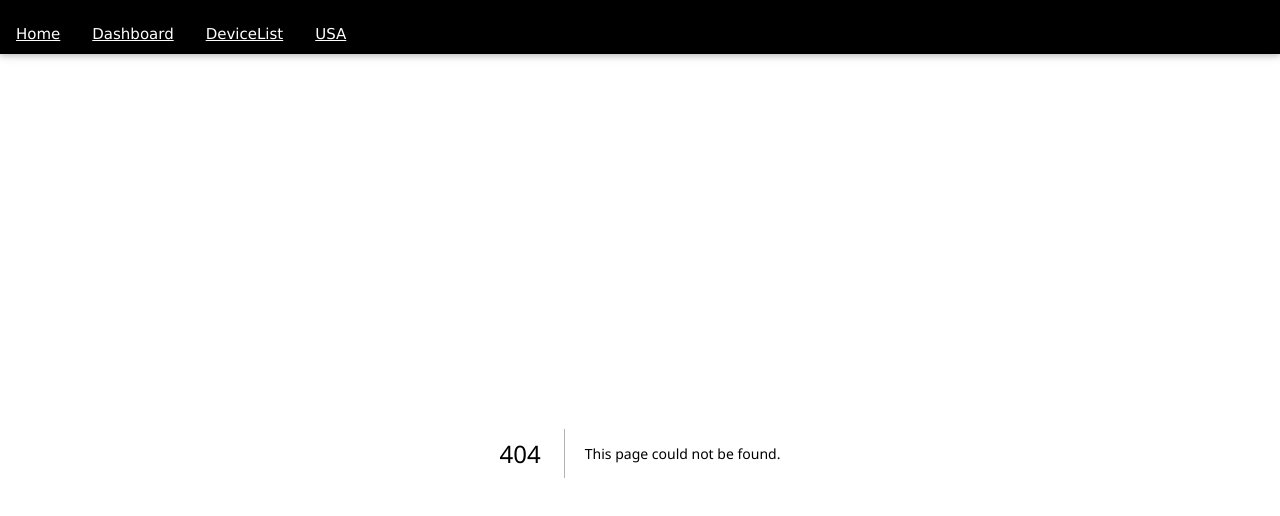
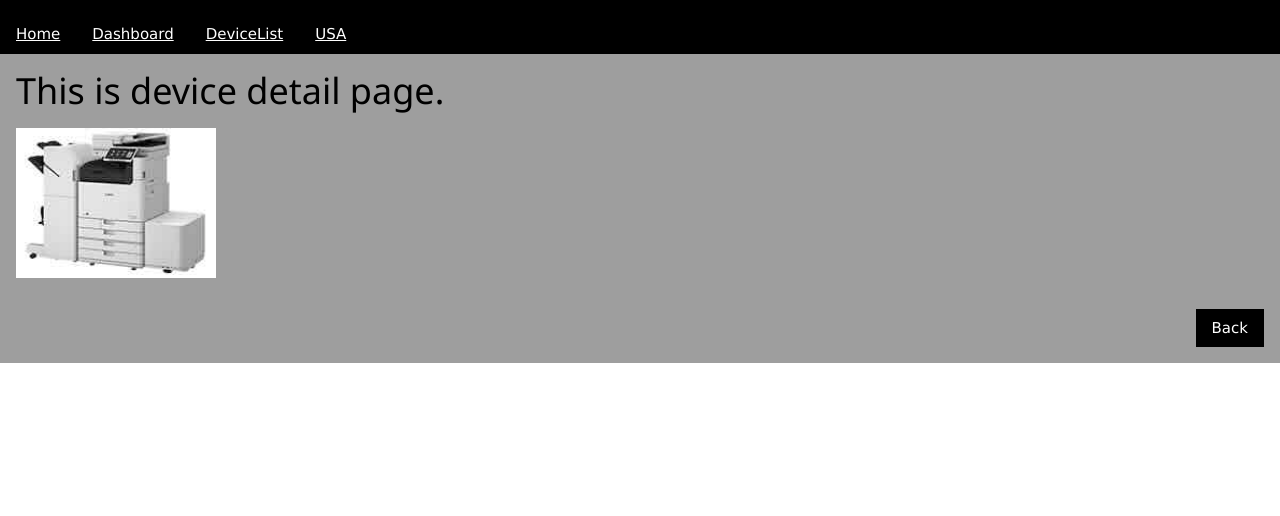
Before and after one commit to miketorii/ReactApps, a Next.js app in the folder appnextvm/: page /devicedetail in a window 1280 px wide. Before the commit this address had no page. Shown: the top 516 px of the page. Built offline with nearby package versions, Linux system fonts and the light colour scheme.

Commit message:
add device detail page

```diff
--- /dev/null
+++ b/appnextvm/app/devicedetail/page.tsx
@@ -0,0 +1,18 @@
+import Link from 'next/link';
+import Image from 'next/image';
+
+import iRADVC5800Img from '../../images/iR-ADV.jpg';
+
+export default function Page(){
+       return (
+        <div className="w3-container w3-gray">
+       	      <h1>This is device detail page.</h1>
+	      <Image src={iRADVC5800Img} alt="iR-ADV C5800" width={200} height={150}/>
+	      <p />
+	      <Link href="/devicelist">
+	      	    <button className="w3-button w3-black w3-section w3-right">Back</button>
+	      </Link>
+	</div>
+
+	      );
+};
--- a/appnextvm/app/devicelist/page.tsx
+++ b/appnextvm/app/devicelist/page.tsx
@@ -70,7 +70,7 @@ export default function DeviceListPage(){
 		<Badge>Device List</Badge>
 		<p />
 		<ul>
-			{ devices.map( (obj) => (<li>{obj.modelname}    {obj.serialnumber}    {obj.status}</li>) ) }
+			{ devices.map( (obj) => (<li>{obj.modelname}    {obj.serialnumber}    {obj.status} <Link href="/devicedetail">...</Link></li>) ) }
 		</ul>
 		<p />
 		<Button backgroundColor="#1E90FF" color="white">Detail</Button>
```
Also changed, not shown: appnextvm/images/iR-ADV.jpg (added), appnextvm/images/imageCLASS.jpg (added).
